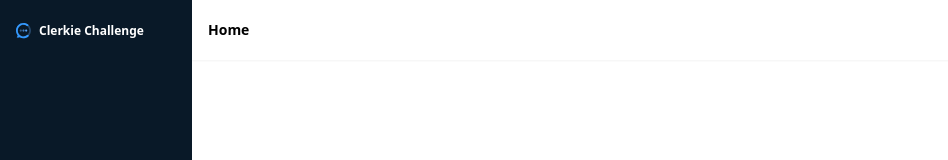
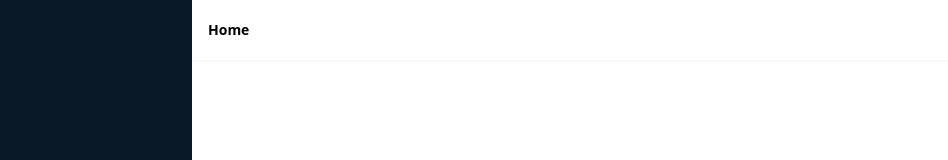
Before and after one commit to nabonitasen/nextjs, a Next.js app: page / in a window 1280 px wide. Shown: the top 160 px of the page, without its empty margins (0-948 px from the left). Built offline with nearby package versions, Linux system fonts and the light colour scheme.

Commit message:
another trial

```diff
--- a/app/ui/dashboard/sidenav.tsx
+++ b/app/ui/dashboard/sidenav.tsx
@@ -5,10 +5,7 @@ import NavLinks from '@/app/ui/dashboard/nav-links';
 export default function SideNav() {
   return (
     <div className="flex h-screen flex-col w-48 bg-[#091928] p-2.5 text-white" >
-      <div className="flex items-center mb-6 p-1.5 space-x-2" style={{ marginTop: '7px' }}>
-        <Image src="/clerkie.svg" alt="Clerkie Challenge" width={15} height={15} />
-        <h1 className="text-xs font-bold">Clerkie Challenge</h1>
-      </div>
+
     </div>
   );
 }
```
